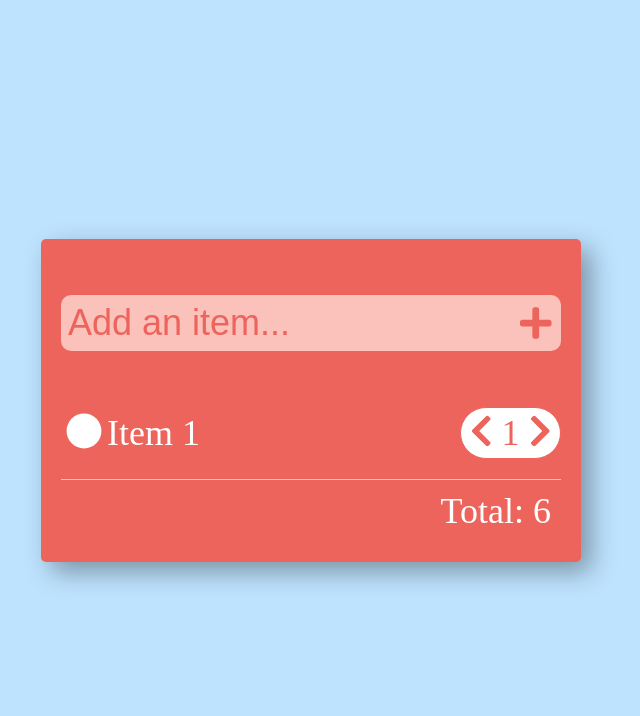
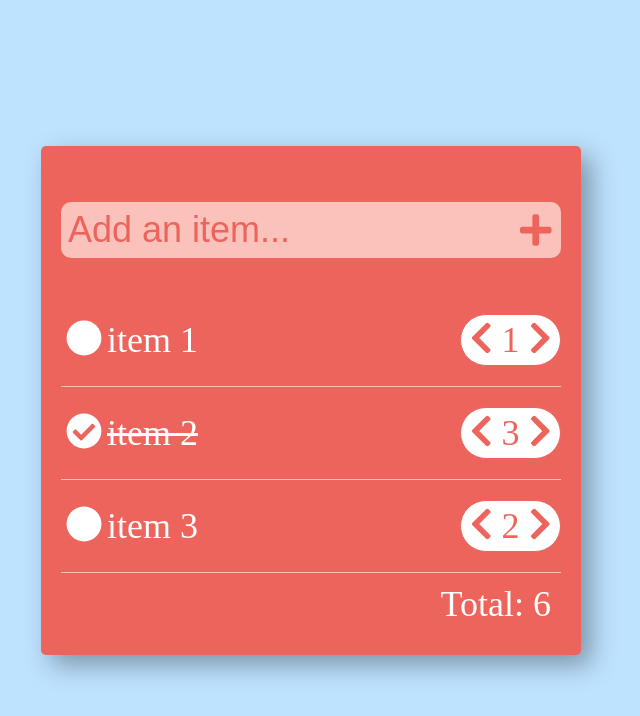
Before and after one commit to patinoale/checklist-app, a React (Create React App) app: page / in a window 1280 px wide. Shown: the top 716 px of the page, without its empty margins (329-969 px from the left). Built offline with nearby package versions, Linux system fonts and the light colour scheme.

Commit message:
map function to display properties

```diff
--- a/src/App.js
+++ b/src/App.js
@@ -5,7 +5,12 @@ import { faChevronRight, faChevronLeft, faCircle, faCheckCircle, faPlus } from '
 
 const App = () => {
 	// HINT: each "item" in our list names a name, a boolean to tell if its been completed, and a quantity
-	const [items, setItems] = useState([]);
+	const [items, setItems] = useState([
+    { itemName: 'item 1', quantity: 1, isSelected: false },
+    { itemName: 'item 2', quantity: 3, isSelected: true },
+    { itemName: 'item 3', quantity: 2, isSelected: false },
+
+  ]);
 
 	return (
 		<div className='app-background'>
@@ -15,18 +20,18 @@ const App = () => {
 					<FontAwesomeIcon icon={faPlus} />
 				</div>
 				<div className='item-list'>
+          {items.map((item, index) => (
 					<div className='item-container'>
 						<div className='item-name'>
-							{/* HINT: replace false with a boolean indicating the item has been completed or not */}
-							{false ? (
+							{item.isSelected ? (
 								<>
 									<FontAwesomeIcon icon={faCheckCircle} />
-									<span className='completed'>Item 1</span>
+									<span className='completed'>{item.itemName}</span>
 								</>
 							) : (
 								<>
 									<FontAwesomeIcon icon={faCircle} />
-									<span>Item 1</span>
+									<span>{item.itemName}</span>
 								</>
 							)}
 						</div>
@@ -34,12 +39,13 @@ const App = () => {
 							<button>
 								<FontAwesomeIcon icon={faChevronLeft} />
 							</button>
-							<span> 1 </span>
+							<span> {item.quantity} </span>
 							<button>
 								<FontAwesomeIcon icon={faChevronRight} />
 							</button>
 						</div>
 					</div>
+          ))}
 				</div>
 				<div className='total'>Total: 6</div>
 			</div>
```
